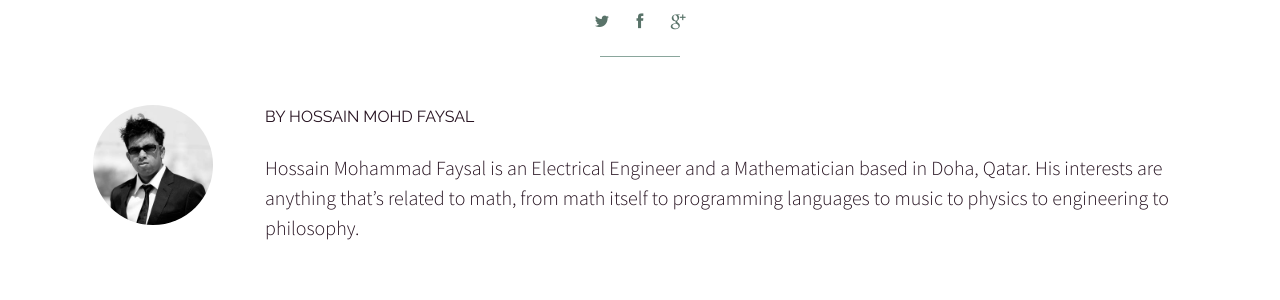
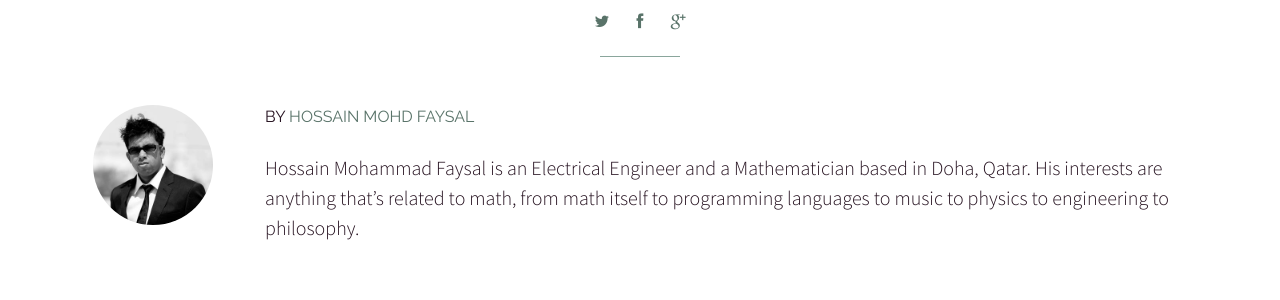
Before and after one commit to mamluka/hmfaysal.github.io, a Jekyll site: the page built from _posts/2014-01-07-video-post.md, in a window 1280 px wide. Shown: the part 1545-1845 px from the top of the page. Built offline with Jekyll 4.4.1, drawn with Linux system fonts in a browser that asks for light colours; nearby versions of some CDN libraries; comment, search, counter and statistics services are not loaded.

Commit message:
Person itemprop

```diff
--- a/_includes/signoff.html
+++ b/_includes/signoff.html
@@ -6,7 +6,7 @@
 
     </div>
     <div class="col-md-10">
-        <h4 class="small-screen-center" itemprop="author" itemscope itemtype="http://schema.org/Person">By <span itemprop="name">{{ site.owner.name }}</span></h4>
+        <h4 class="small-screen-center" itemprop="author" itemscope itemtype="http://schema.org/Person">By <span itemprop="name" class="fn"><a href="{{ site.url }}/about" title="About {{ site.owner.name }}" itemprop="url">{{ site.owner.name }}</a></span></h4>
         <p class="lead">{{ site.owner.description }}</p>
     </div>
 
```
